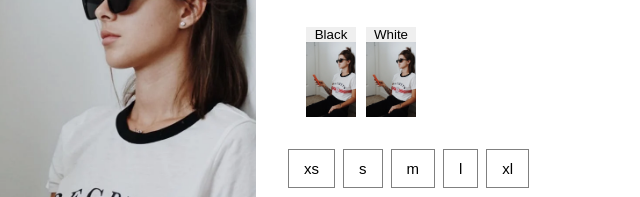
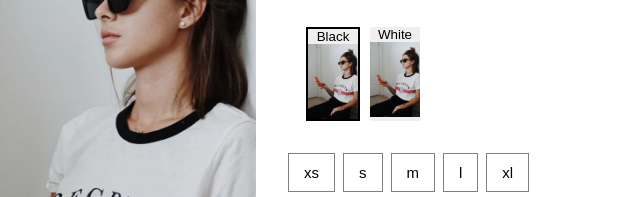
Before and after one commit to Camilla-Barb/Site_project, a website: page index.html in a window 1280 px wide. Both pictures are taken after a click on the button "Black". Shown: the part 313-510 px from the top of the page, 640-1280 px from the left. Drawn offline with nearby package versions, Linux system fonts and the light colour scheme.

Commit message:
implementation toggleBtn function for size and color

```diff
--- a/app.js
+++ b/app.js
@@ -75,23 +75,26 @@ document.addEventListener("DOMContentLoaded", function () {
   });
 });
 
-// BUTTON SIZE
-const selectSize = (event, buttonList) => {
+// BUTTON SIZE and COLOR
+const toggleBtn = (event, buttonList) => {
   buttonList.forEach((el) => {
     el.classList.remove("active");
   });
-  event.target.className = "active";
-  // productInfo.valueColor = event.target.dataset.color;
-  productInfo.valueSize = event.target.dataset.size;
+  event.currentTarget.className = "active";
+  if (event.currentTarget.dataset.color) {
+    productInfo.valueColor = event.currentTarget.dataset.color;
+  } else {
+    productInfo.valueSize = event.currentTarget.dataset.size;
+  }
 };
 
-const selectColor = (event, buttonColorList) => {
-  buttonColorList.forEach((el) => {
-    el.classList.remove("active");
-  });
-  event.target.className = "active";
-  productInfo.valueColor = event.target.dataset.color;
-};
+// const selectColor = (event, buttonColorList) => {
+//   buttonColorList.forEach((el) => {
+//     el.classList.remove("active");
+//   });
+//   event.target.className = "active";
+//   productInfo.valueColor = event.target.dataset.color;
+// };
 
 // BUTTON COLOR
 const addToCart = () => {
@@ -138,12 +141,12 @@ const selectBtn = () => {
   const allSizeBtn = document.querySelectorAll(".size-guide > button");
 
   allSizeBtn.forEach((el) => {
-    el.addEventListener("click", (e) => selectSize(e, allSizeBtn));
+    el.addEventListener("click", (e) => toggleBtn(e, allSizeBtn));
   });
 
   const allColorBtn = document.querySelectorAll(".select-color > button");
   allColorBtn.forEach((el) => {
-    el.addEventListener("click", (e) => selectColor(e, allColorBtn));
+    el.addEventListener("click", (e) => toggleBtn(e, allColorBtn));
   });
 };
 
--- a/index.html
+++ b/index.html
@@ -4,7 +4,7 @@
     <meta charset="UTF-8" />
     <meta http-equiv="X-UA-Compatible" content="IE=edge" />
     <meta name="viewport" content="width=device-width, initial-scale=1.0" />
-    <title>Site</title>
+    <title>T-shirt</title>
     <link href="style.css" rel="stylesheet" type="text/css" />
     <link
   rel="stylesheet"
```
